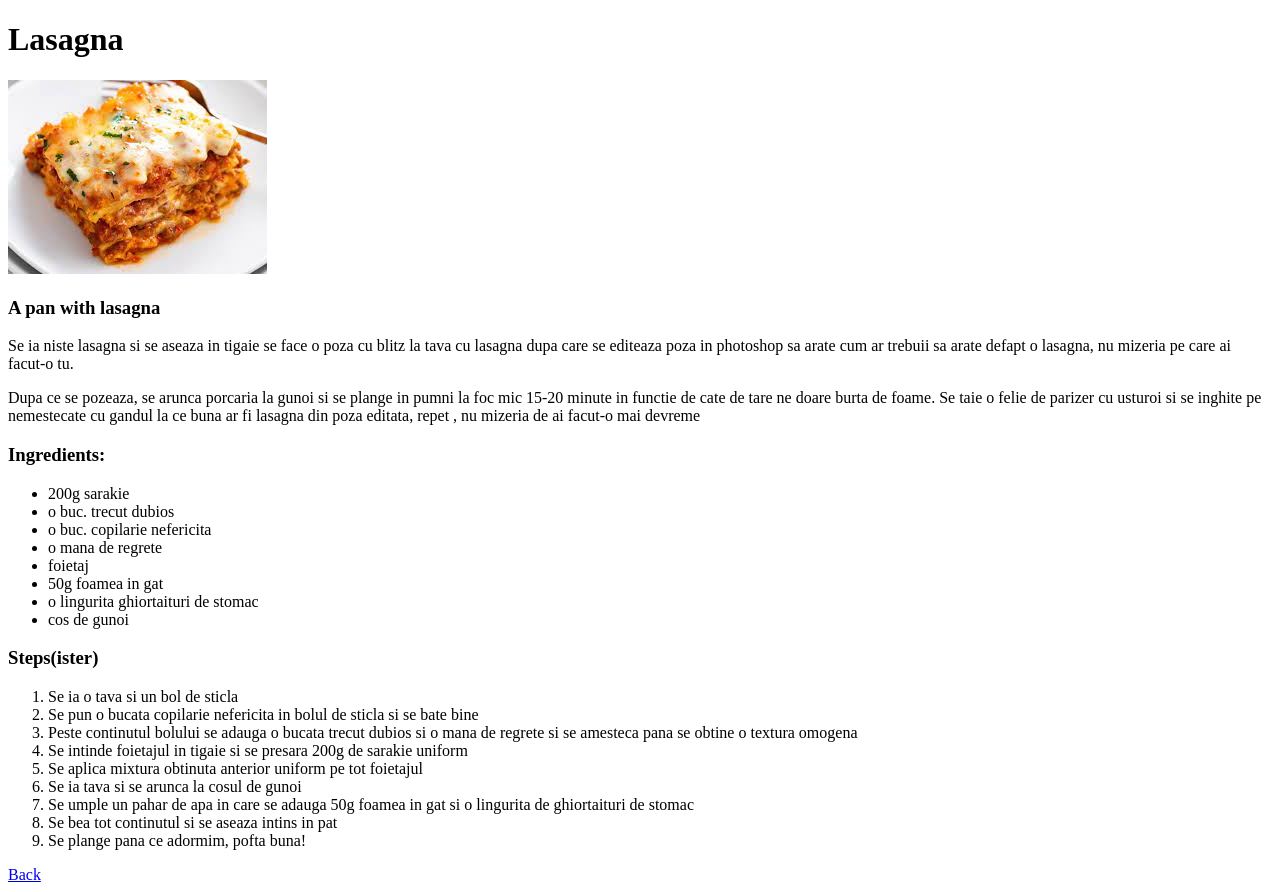
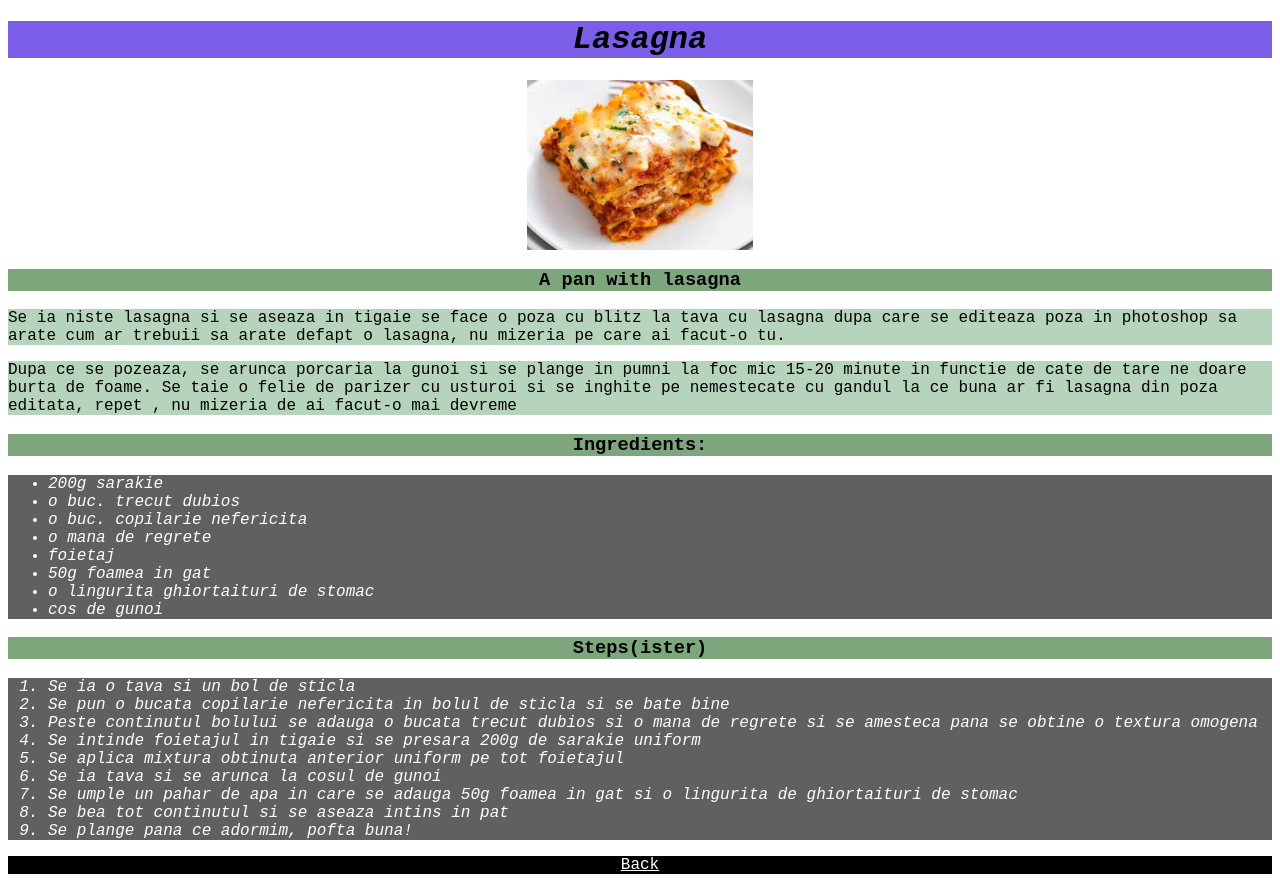
Before and after one commit to Grimmzzoor/odin-recipes, a plain HTML site: page recipes/lasagna.html in a window 1280 px wide. Drawn offline with Linux system fonts and the light colour scheme.

Commit message:
Write css for recipes

```diff
--- /dev/null
+++ b/css/ciorba.css
@@ -0,0 +1,23 @@
+body,p {font-family: 'Courier New', Courier, monospace;}
+
+h1,h3 { text-align: center;
+        }
+h1 { font-style: italic;
+     background-color: rgba(212, 143, 14, 0.808);}
+
+h3 { background-color: rgba(244, 248, 6, 0.753);}
+
+.ciorba {display: block;
+         margin-right: auto;
+         margin-left: auto;
+        width: auto;
+        height: 170px;}
+p {font-size: 18px;
+   background-color: aquamarine;}
+
+ul,ol { background-color: rgba(165, 42, 42, 0.493);
+        }
+.back {display: block;
+       text-align: center;
+       background-color: black;
+       color:white}
--- /dev/null
+++ b/css/curcan.css
@@ -0,0 +1,25 @@
+body,p {font-family: 'Courier New', Courier, monospace;}
+
+h1,h3 {text-align: center;
+       }
+h1 {font-style: italic;
+    background-color: rgba(47, 67, 177, 0.842);}
+h3 {background-color: rgba(43, 182, 170, 0.74);}
+.politia {display: block;
+          width: auto;
+          height: 170px;
+          margin-right: auto;
+          margin-left: auto;}
+
+.back {text-align: center;
+       background-color: black;
+       color: white;
+       display: block;
+    }
+
+p {text-align: center;
+   background-color: grey;
+   color: white;
+   font-size: 18px}
+
+ul,ol {background-color: rgba(189, 40, 202, 0.623);}
--- /dev/null
+++ b/css/index.css
@@ -0,0 +1,12 @@
+h1,ul {text-align: center;
+    font-family: 'Courier New', Courier, monospace;
+    font-weight: 800;
+   }
+h1 { font-size: 48px;
+    color: rgb(255,255,255);
+    background-color: rgb(0,0,0);}
+
+ul { font-size: 24px;
+     color: red;
+
+    }
--- /dev/null
+++ b/css/lasagna.css
@@ -0,0 +1,25 @@
+body,p {font-family: 'Courier New', Courier, monospace;}
+
+h1,h3 {text-align: center;
+       font-weight: bold;}
+
+h1 {background-color: rgba(87, 49, 224, 0.781);}
+
+h3 {background-color: rgba(14, 88, 12, 0.534);}
+
+.lasagna {width: auto;
+          height: 170px;
+          margin-left: auto;
+          margin-right: auto;
+          display: block;}
+
+p {background-color: rgba(79, 150, 91, 0.412);}
+
+ul,ol {font-style: italic;
+    background-color: rgba(44, 42, 42, 0.747);
+    color: white;}
+
+.back {text-align: center;
+       background-color: black;
+       color: white;
+       display: block;}
--- a/recipes/lasagna.html
+++ b/recipes/lasagna.html
@@ -3,10 +3,11 @@
     <head>
         <meta charset="utf-8">
         <title>Lasagna</title>
+        <link rel="stylesheet" href="../css/lasagna.css">
     </head>
     <body>
-        <h1>Lasagna</h1>
-        <img src="../img/lasagna.jpeg" alt="A pan with lasagna">
+        <h1><em>Lasagna</em></h1>
+        <img src="../img/lasagna.jpeg" alt="A pan with lasagna" class="lasagna">
         <h3>A pan with lasagna</h3>
         <p>Se ia niste lasagna si se aseaza in tigaie
             se face o poza cu blitz la tava cu lasagna
@@ -45,6 +46,6 @@
             <li>Se bea tot continutul si se aseaza intins in pat</li>
             <li>Se plange pana ce adormim, pofta buna!</li>
         </ol>
-        <a href="../index.html">Back</a>
+        <a href="../index.html" class="back">Back</a>
     </body>
 </html>
```
Also changed, not shown: index.html (+1 -0 lines), recipes/ciorba.html (+3 -2 lines), recipes/curcan.html (+3 -2 lines).
